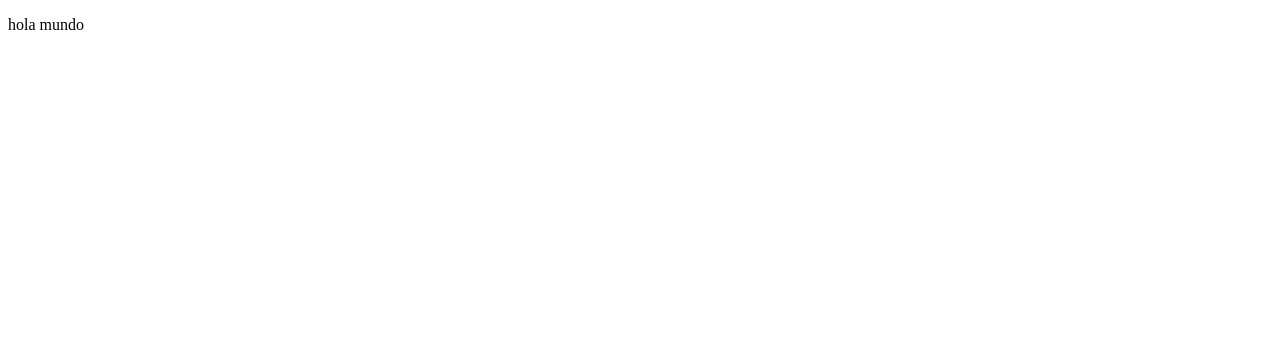
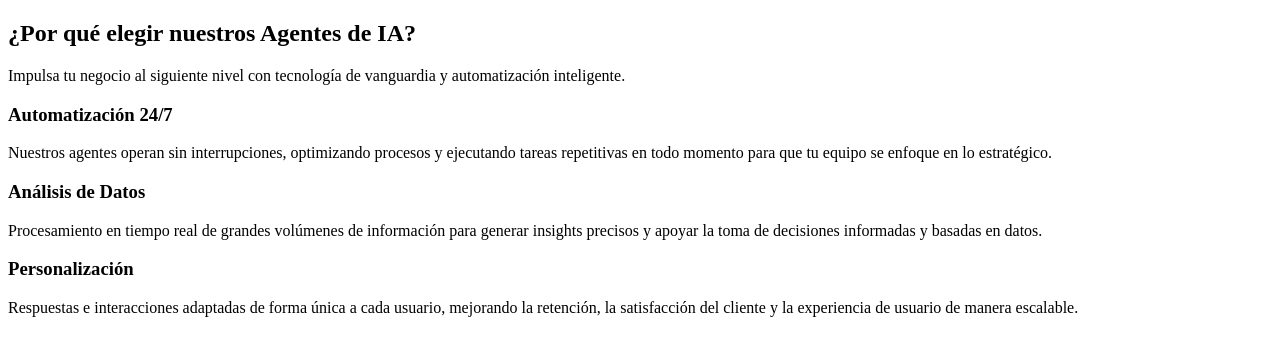
Before and after one commit to DavidToroHrr/QuizLandingPage, a React (Vite) app in the folder manIA/: page / in a window 1280 px wide. Shown: the top 356 px of the page. Built offline with nearby package versions, Linux system fonts and the light colour scheme.

Commit message:
cards- section

```diff
--- a/manIA/src/App.jsx
+++ b/manIA/src/App.jsx
@@ -1,17 +1,10 @@
-import { useState } from 'react'
-import reactLogo from './assets/react.svg'
-import viteLogo from './assets/vite.svg'
-import heroImg from './assets/hero.png'
+import BenefitsSection from './components/BenefitsSection'
 import './App.css'
 
 function App() {
-  const [count, setCount] = useState(0)
-
   return (
     <div>
-      <p>hola mundo
-
-      </p>
+      <BenefitsSection />
     </div>
   )
 }
--- /dev/null
+++ b/manIA/src/components/BenefitCard.jsx
@@ -0,0 +1,13 @@
+import React from 'react';
+
+const BenefitCard = ({ icon, title, description }) => {
+  return (
+    <article className="benefit-card">
+      <div className="benefit-card__icon">{icon}</div>
+      <h3 className="benefit-card__title">{title}</h3>
+      <p className="benefit-card__description">{description}</p>
+    </article>
+  );
+};
+
+export default BenefitCard;
--- /dev/null
+++ b/manIA/src/components/BenefitsSection.jsx
@@ -0,0 +1,45 @@
+import React from 'react';
+import BenefitCard from './BenefitCard';
+
+const BenefitsSection = () => {
+  const benefitsData = [
+    {
+      id: 1,
+      title: 'Automatización 24/7',
+      description: 'Nuestros agentes operan sin interrupciones, optimizando procesos y ejecutando tareas repetitivas en todo momento para que tu equipo se enfoque en lo estratégico.'
+    },
+    {
+      id: 2,
+      title: 'Análisis de Datos',
+      description: 'Procesamiento en tiempo real de grandes volúmenes de información para generar insights precisos y apoyar la toma de decisiones informadas y basadas en datos.'
+    },
+    {
+      id: 3,
+      title: 'Personalización',
+      description: 'Respuestas e interacciones adaptadas de forma única a cada usuario, mejorando la retención, la satisfacción del cliente y la experiencia de usuario de manera escalable.'
+    }
+  ];
+
+  return (
+    <section className="benefits">
+      <div className="benefits__container">
+        <header className="benefits__header">
+          <h2 className="benefits__title">¿Por qué elegir nuestros Agentes de IA?</h2>
+          <p className="benefits__subtitle">Impulsa tu negocio al siguiente nivel con tecnología de vanguardia y automatización inteligente.</p>
+        </header>
+        <div className="benefits__grid">
+          {benefitsData.map(benefit => (
+            <BenefitCard
+              key={benefit.id}
+              icon={benefit.icon}
+              title={benefit.title}
+              description={benefit.description}
+            />
+          ))}
+        </div>
+      </div>
+    </section>
+  );
+};
+
+export default BenefitsSection;
```
Also changed, not shown: 2 other files (tests, documents, lock files or other folders).
